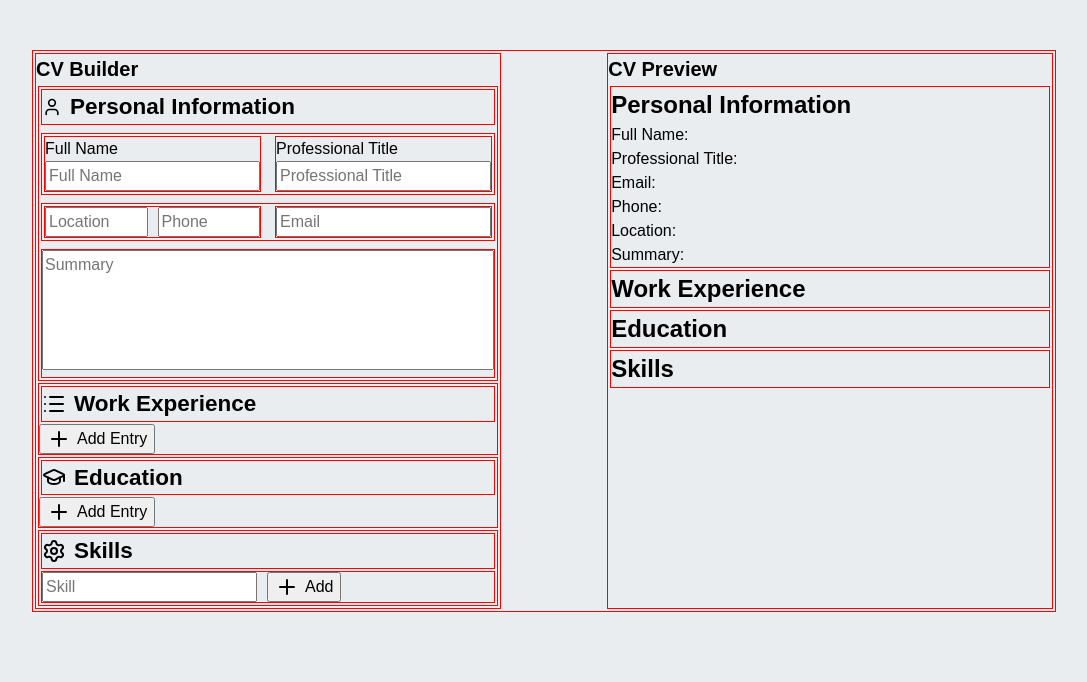
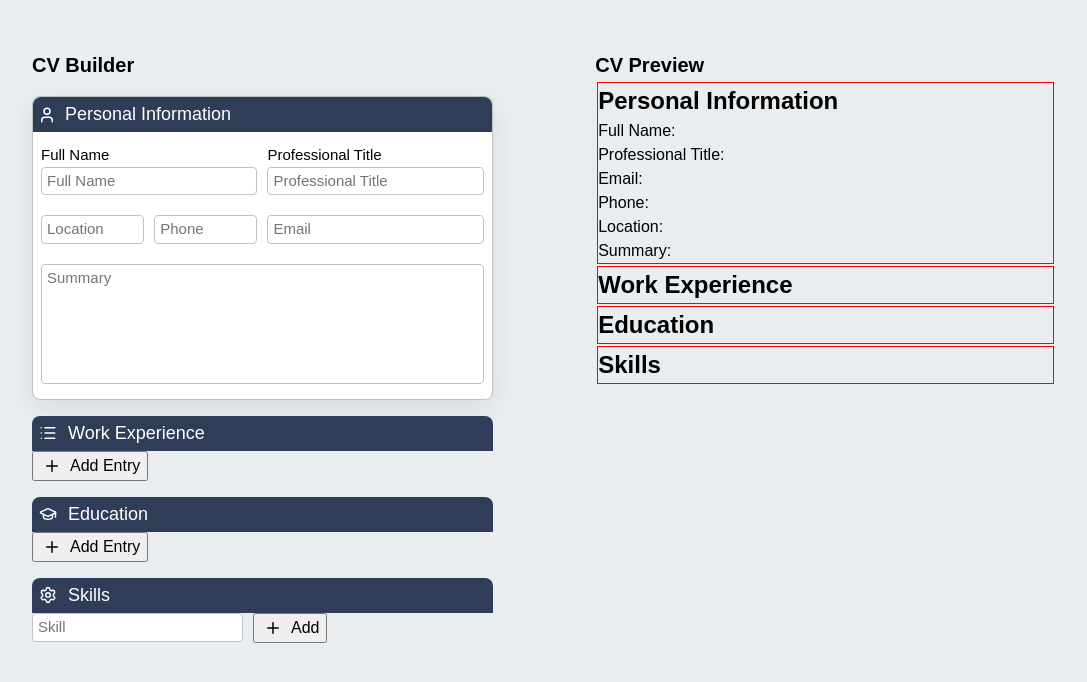
Before and after one commit to d1scipline/odin-cv-app, a React (Vite) app: page / in a window 1280 px wide. Shown: the top 682 px of the page, without its empty margins (96-1183 px from the left). Built offline with nearby package versions, Linux system fonts and the light colour scheme.

Commit message:
feat: add styling for personal information section on editor

```diff
--- a/src/index.css
+++ b/src/index.css
@@ -94,7 +94,7 @@ h1 {
 }
 
 /*Borders for development purposes*/
-div {
+.preview div {
   border: solid 1px red;
   margin: 2px;
 }
@@ -254,3 +254,59 @@ div {
   gap: 6px;
   margin: 0 !important;
 }
+
+.personal-info-input-container {
+  border: 1px rgb(192, 192, 192) solid;
+  border-radius: 8px;
+  background-color: white;
+  box-shadow: rgba(149, 157, 165, 0.2) 0px 8px 24px;
+}
+
+.personal-info-sub-container-1,
+.personal-info-sub-container-2,
+.summary {
+  padding: 8px;
+}
+
+.editor-title {
+  background-color: #2f3d58;
+  border-top-right-radius: 8px;
+  border-top-left-radius: 8px;
+  padding: 4px;
+  color: white;
+  display: flex;
+  align-items: center;
+}
+
+.editor {
+  display: flex;
+  flex-direction: column;
+  gap: 16px;
+}
+
+.editor h2 {
+  font-size: 18px;
+  font-weight: 400;
+}
+
+.editor svg {
+  height: 18px;
+}
+
+label {
+  font-size: 15px;
+}
+
+input,
+textarea {
+  border: 1px solid rgb(193, 193, 193);
+  border-radius: 4px;
+  padding: 2px 5px;
+  font-size: 15px;
+}
+
+input:focus,
+textarea:focus {
+  border: none;
+  outline: 1px solid rgb(132, 132, 132);
+}
```
